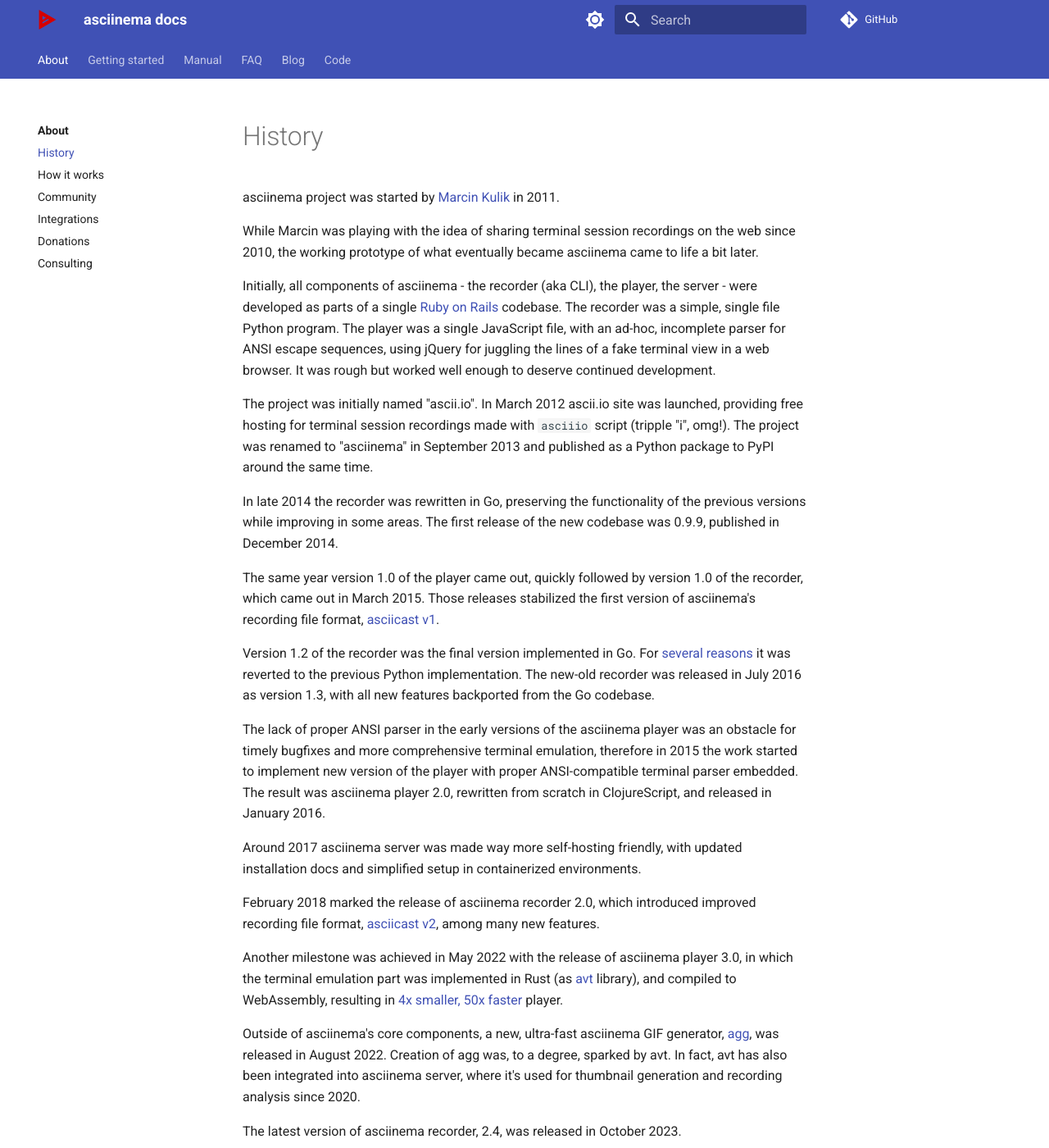
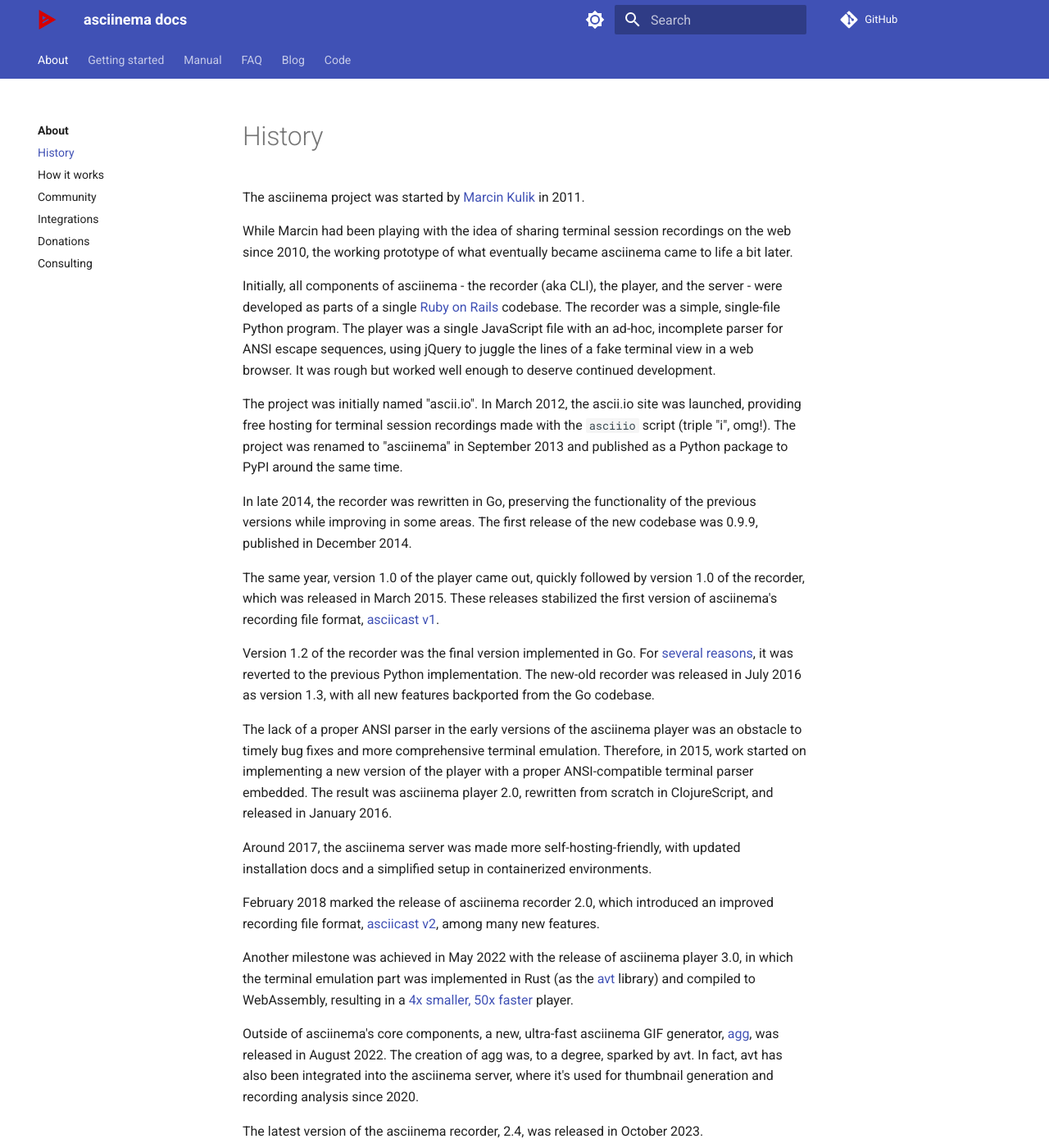
Before and after one commit to ofek/asciinema.github.io, an MkDocs documentation site: the page built from docs/history.md, in a window 1280 px wide and 1400 px high. Shown: the whole window at 82% size. Built offline with MkDocs 1.6.1 and Material for MkDocs 9.7.7, drawn with Linux system fonts in a browser that asks for light colours; comment, search, counter and statistics services are not loaded.

Commit message:
Language tweaks to history page

```diff
--- a/docs/history.md
+++ b/docs/history.md
@@ -1,64 +1,65 @@
 # History
 
-asciinema project was started by [Marcin Kulik](https://hachyderm.io/@ku1ik) in
-2011.
+The asciinema project was started by [Marcin Kulik](https://hachyderm.io/@ku1ik)
+in 2011.
 
-While Marcin was playing with the idea of sharing terminal session recordings on
-the web since 2010, the working prototype of what eventually became asciinema
-came to life a bit later.
+While Marcin had been playing with the idea of sharing terminal session
+recordings on the web since 2010, the working prototype of what eventually
+became asciinema came to life a bit later.
 
-Initially, all components of asciinema - the recorder (aka CLI), the player, the
-server - were developed as parts of a single [Ruby on
-Rails](https://rubyonrails.org/) codebase. The recorder was a simple, single
-file Python program. The player was a single JavaScript file, with an ad-hoc,
-incomplete parser for ANSI escape sequences, using jQuery for juggling the lines
-of a fake terminal view in a web browser. It was rough but worked well enough to
-deserve continued development.
+Initially, all components of asciinema - the recorder (aka CLI), the player, and
+the server - were developed as parts of a single [Ruby on
+Rails](https://rubyonrails.org/) codebase. The recorder was a simple,
+single-file Python program. The player was a single JavaScript file with an
+ad-hoc, incomplete parser for ANSI escape sequences, using jQuery to juggle the
+lines of a fake terminal view in a web browser. It was rough but worked well
+enough to deserve continued development.
 
-The project was initially named "ascii.io". In March 2012 ascii.io site was
-launched, providing free hosting for terminal session recordings made with
-`asciiio` script (tripple "i", omg!). The project was renamed to "asciinema" in
+The project was initially named "ascii.io". In March 2012, the ascii.io site was
+launched, providing free hosting for terminal session recordings made with the
+`asciiio` script (triple "i", omg!). The project was renamed to "asciinema" in
 September 2013 and published as a Python package to PyPI around the same time.
 
-In late 2014 the recorder was rewritten in Go, preserving the functionality of
+In late 2014, the recorder was rewritten in Go, preserving the functionality of
 the previous versions while improving in some areas. The first release of the
 new codebase was 0.9.9, published in December 2014.
 
-The same year version 1.0 of the player came out, quickly followed by version
-1.0 of the recorder, which came out in March 2015. Those releases stabilized the
-first version of asciinema's recording file format, [asciicast
+The same year, version 1.0 of the player came out, quickly followed by version
+1.0 of the recorder, which was released in March 2015. These releases stabilized
+the first version of asciinema's recording file format, [asciicast
 v1](../manual/asciicast/v1/).
 
 Version 1.2 of the recorder was the final version implemented in Go. For
 [several
-reasons](https://blog.asciinema.org/post/and-now-for-something-completely-different/)
+reasons](https://blog.asciinema.org/post/and-now-for-something-completely-different/),
 it was reverted to the previous Python implementation. The new-old recorder was
 released in July 2016 as version 1.3, with all new features backported from the
 Go codebase.
 
-The lack of proper ANSI parser in the early versions of the asciinema player was
-an obstacle for timely bugfixes and more comprehensive terminal emulation,
-therefore in 2015 the work started to implement new version of the player with
-proper ANSI-compatible terminal parser embedded. The result was asciinema player
-2.0, rewritten from scratch in ClojureScript, and released in January 2016.
+The lack of a proper ANSI parser in the early versions of the asciinema player
+was an obstacle to timely bug fixes and more comprehensive terminal emulation.
+Therefore, in 2015, work started on implementing a new version of the player
+with a proper ANSI-compatible terminal parser embedded. The result was asciinema
+player 2.0, rewritten from scratch in ClojureScript, and released in January
+2016.
 
-Around 2017 asciinema server was made way more self-hosting friendly, with
-updated installation docs and simplified setup in containerized environments.
+Around 2017, the asciinema server was made more self-hosting-friendly, with
+updated installation docs and a simplified setup in containerized environments.
 
-February 2018 marked the release of asciinema recorder 2.0, which introduced
+February 2018 marked the release of asciinema recorder 2.0, which introduced an
 improved recording file format, [asciicast v2](../manual/asciicast/v2/), among
 many new features.
 
 Another milestone was achieved in May 2022 with the release of asciinema player
-3.0, in which the terminal emulation part was implemented in Rust (as
-[avt](https://github.com/asciinema/avt) library), and compiled to WebAssembly,
-resulting in [4x smaller, 50x
+3.0, in which the terminal emulation part was implemented in Rust (as the
+[avt](https://github.com/asciinema/avt) library) and compiled to WebAssembly,
+resulting in a [4x smaller, 50x
 faster](https://blog.asciinema.org/post/smaller-faster/) player.
 
 Outside of asciinema's core components, a new, ultra-fast asciinema GIF
-generator, [agg](../manual/agg/), was released in August 2022.  Creation of agg
-was, to a degree, sparked by avt. In fact, avt has also been integrated into
-asciinema server, where it's used for thumbnail generation and recording
+generator, [agg](../manual/agg/), was released in August 2022. The creation of
+agg was, to a degree, sparked by avt. In fact, avt has also been integrated into
+the asciinema server, where it's used for thumbnail generation and recording
 analysis since 2020.
 
-The latest version of asciinema recorder, 2.4, was released in October 2023.
+The latest version of the asciinema recorder, 2.4, was released in October 2023.
```
